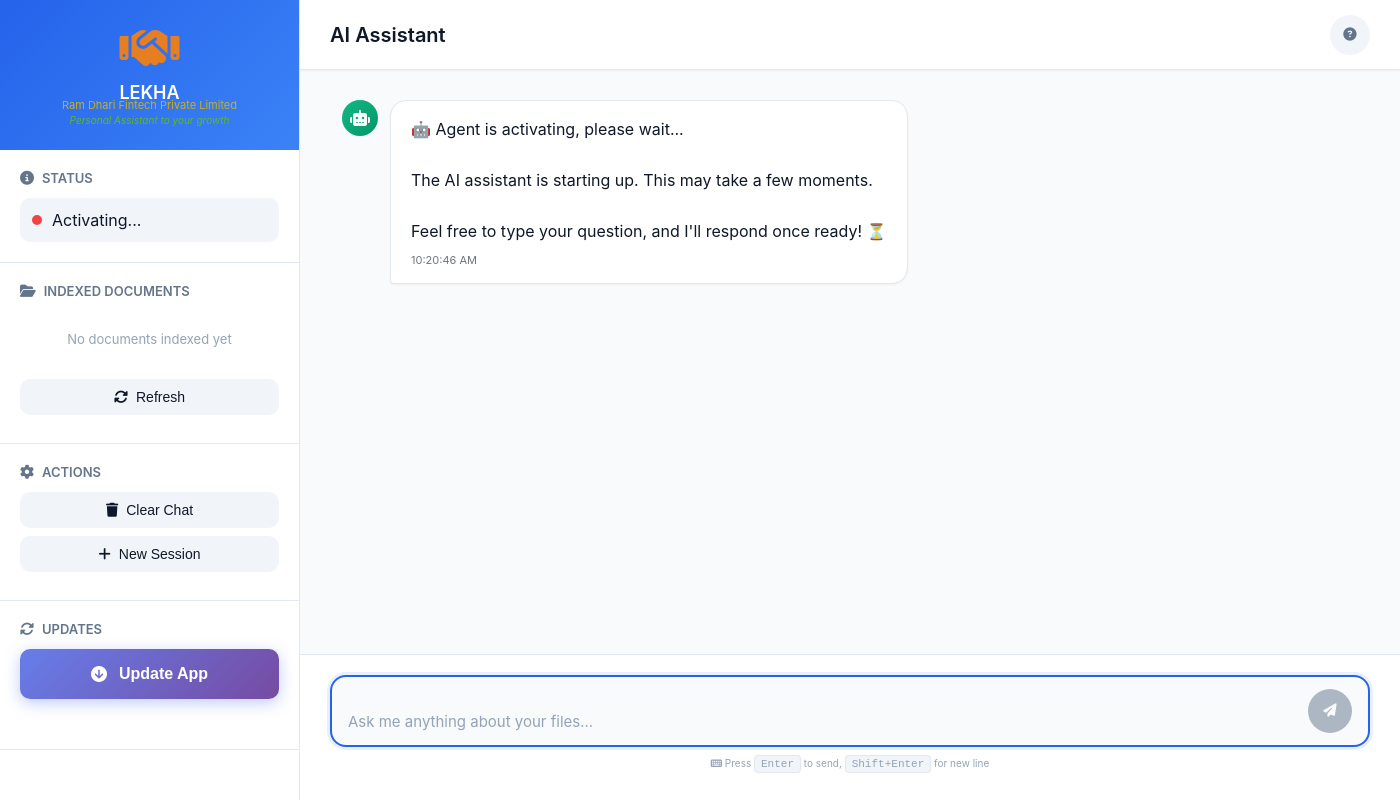
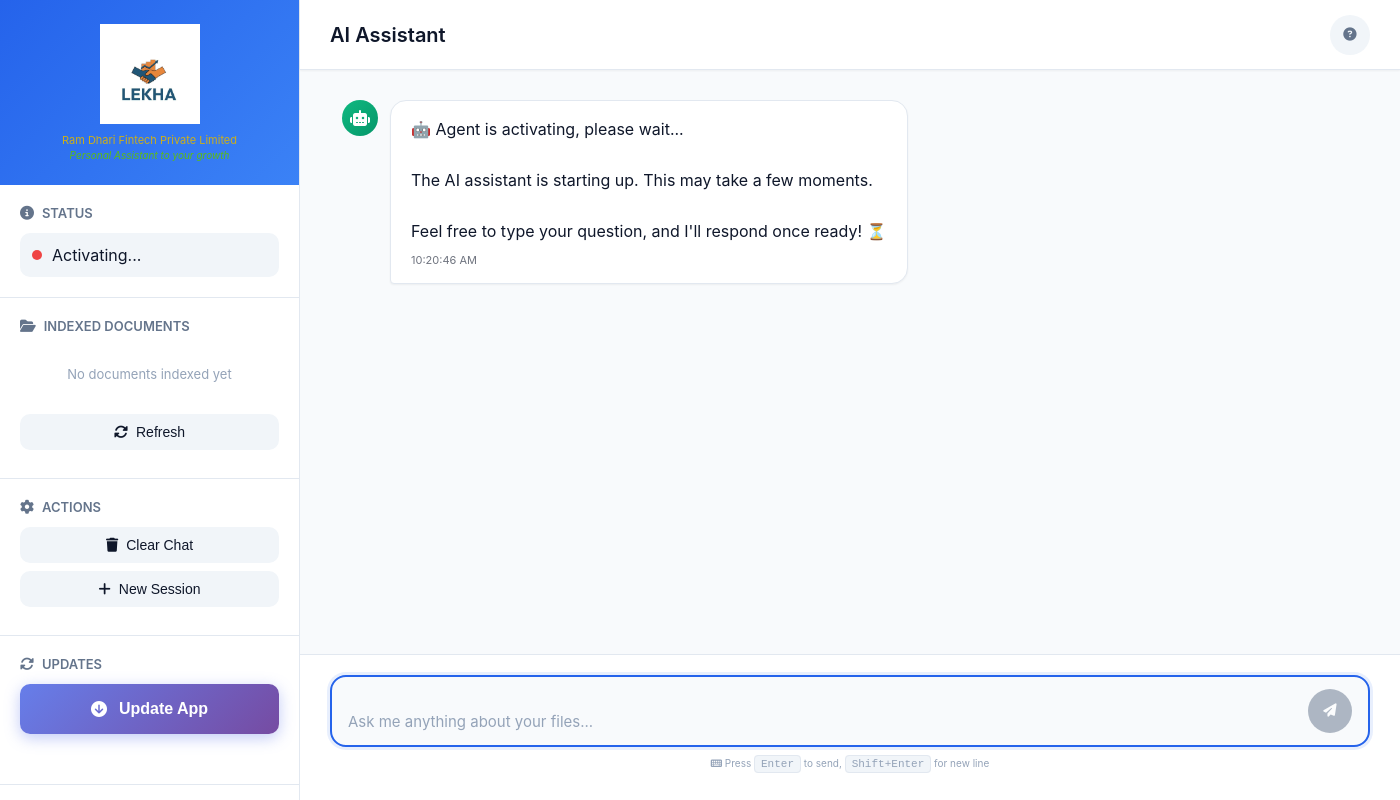
Before and after one commit to kshitijkumrawat20/Local_filesearch_agent, an Electron app: page frontend/index.html in a window 1400 px wide. Drawn offline with Linux system fonts and the light colour scheme; no server answers.

Commit message:
logo changed

```diff
--- a/frontend/index.html
+++ b/frontend/index.html
@@ -14,9 +14,7 @@
         <!-- Sidebar -->
         <aside class="sidebar">
             <div class="sidebar-header">
-                <img src="logo.png" alt="LEKHA" style="width: 60px; height: 60px; margin-bottom: 10px;" onerror="this.style.display='none'; this.nextElementSibling.style.display='block';">
-                <i class="fas fa-handshake" style="display: none; font-size: 48px; color: #e67e22; margin-bottom: 10px;"></i>
-                <h1>LEKHA</h1>
+                <img src="logo.jpg" alt="LEKHA" style="width: 100px; height: 100px; margin-bottom: 10px; object-fit: contain;">
                 <p style="font-size: 11px; color: #ccaf1b; margin-top: -5px; font-weight: 400;">Ram Dhari Fintech Private Limited</p>
                 <p style="font-size: 10px; color: #5dbc14; margin-top: 2px; font-style: italic;">Personal Assistant to your growth</p>
             </div>
```
